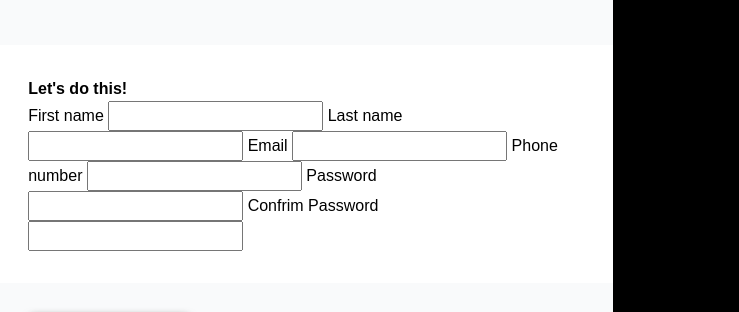
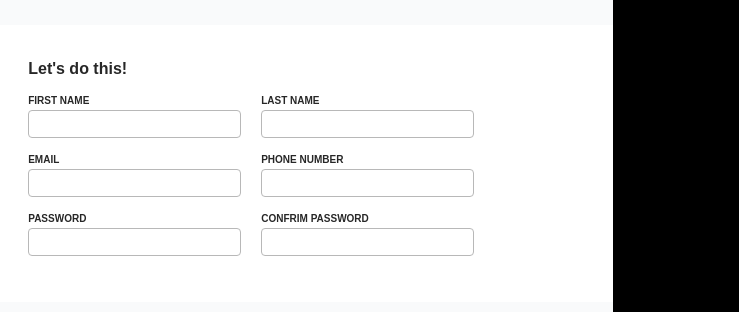
Before and after one commit to OleksandrKur/odin-form, a plain HTML site: page index.html in a window 1280 px wide. Shown: the part 264-576 px from the top of the page, 541-1280 px from the left. Drawn offline with Linux system fonts and the light colour scheme; a web font is replaced by a local one.

Commit message:
Update form related css

```diff
--- a/index.html
+++ b/index.html
@@ -35,18 +35,42 @@
                     <div class="form">
                         <form action="/" method="get" id="regiser-form">
                             <h4>Let's do this!</h4>
+
+                            <div class="input-row">
+                                <div class="input-item">
                                     <label for="first-name">First name</label>
                                     <input type="text" name="first-name" id="first-name">
+                                </div>
+                                <div class="input-item">
                                     <label for="last-name">Last name</label>
                                     <input type="text" name="Last-name" id="first-name">
+                                </div>
+                            </div>
+
+
+                            <div class="input-row">
+                                <div class="input-item">
                                     <label for="email">Email</label>
                                     <input type="email" name="email" id="email">
+                                </div>
+                                <div class="input-item">
                                     <label for="phone">Phone number</label>
                                     <input type="text" name="phone" id="phone">
+                                </div>
+                            </div>
+
+
+                            <div class="input-row">
+                                <div class="input-item">
                                     <label for="password">Password</label>
                                     <input type="password" name="password" id="password">
+                                </div>
+                                <div class="input-item">
                                     <label for="password-confirm">Confrim Password</label>
                                     <input type="password" name="password-confirm" id="password-confirm">
+                                </div>
+                            </div>
+
                         </form>
                     </div>
 
--- a/styles.css
+++ b/styles.css
@@ -44,12 +44,16 @@ body{
     font-optical-sizing: auto;
     font-style: normal;
     background-color: #000;
-    color: ;
+    color:#272727;
 }
 
 p{
     font-size: 18px;
     font-weight: 400;
+}
+
+h4{
+    margin-bottom: 12px;
 }
 .form-container{
  display: flex;
@@ -110,6 +114,22 @@ button{
     margin-bottom: 16px;
     box-shadow: 2px 2px 8px #0b160caa;
 }
+
+input{
+    appearance: none;
+    border: 1px #b8b8b8 solid;
+    border-radius: 4px;
+}
+
+input:focus{
+    outline: none !important;
+    border: 2px #7c9efe solid;
+    box-shadow: 2px 2px 8px #0930a47c;
+}
+
+input:invalid{
+    border-color: rgb(243, 11, 11);
+}
 .caption{
     font-size: 14px;
 }
@@ -119,3 +139,21 @@ button{
     line-height: 1.3;
     margin-bottom: 16px;
 }
+label{
+    font-size: 10px;
+    font-weight: 600;
+    text-transform: uppercase;
+}
+
+.input-item{
+    display: flex;
+    flex-direction: column;
+    gap: 2px;
+    margin-bottom: 14px;
+}
+
+.input-row{
+    display: flex;
+    flex-direction: row;
+    gap:20px;
+}
```
Lines whose indentation alone changed are shown as unchanged.
